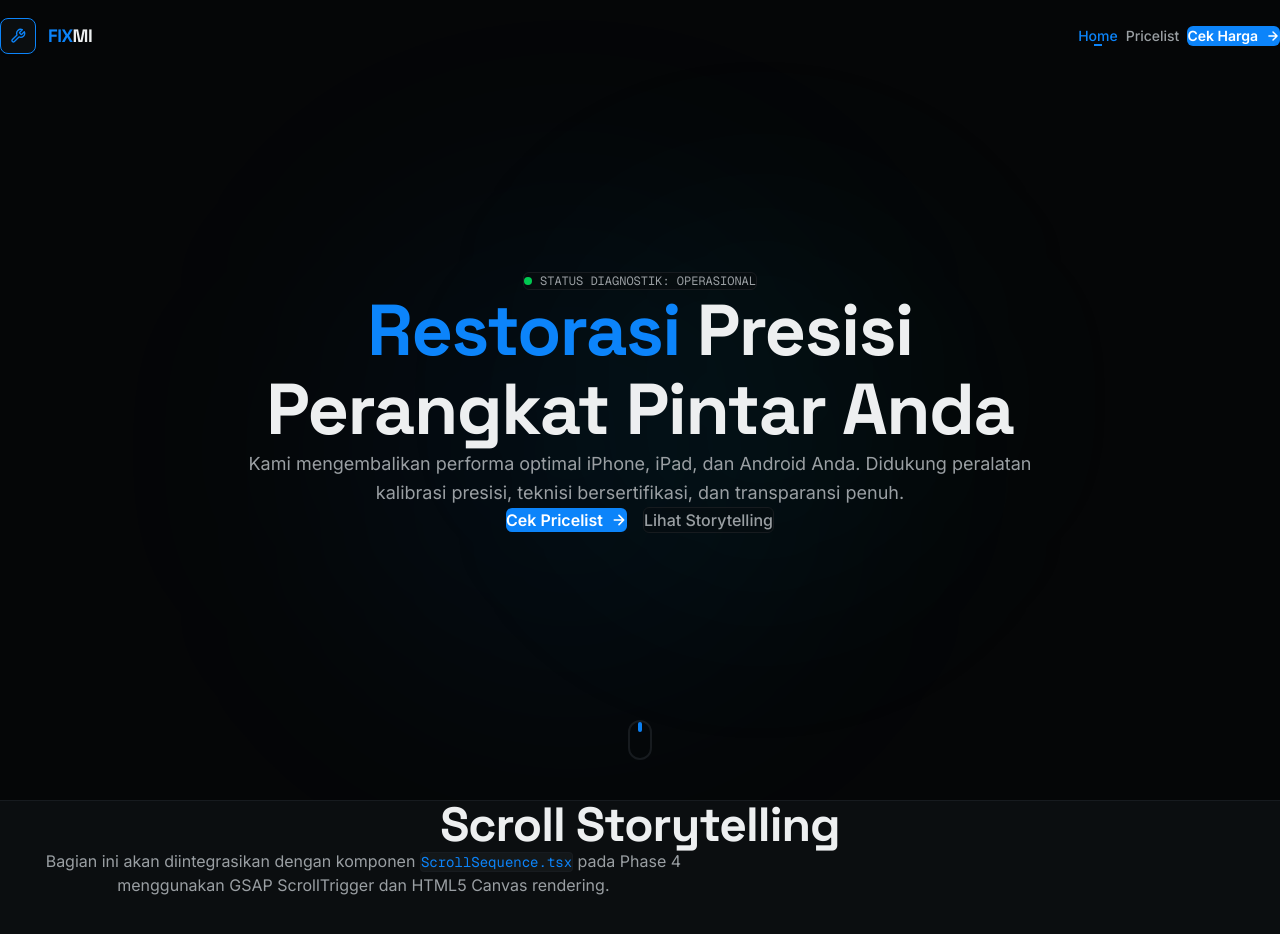
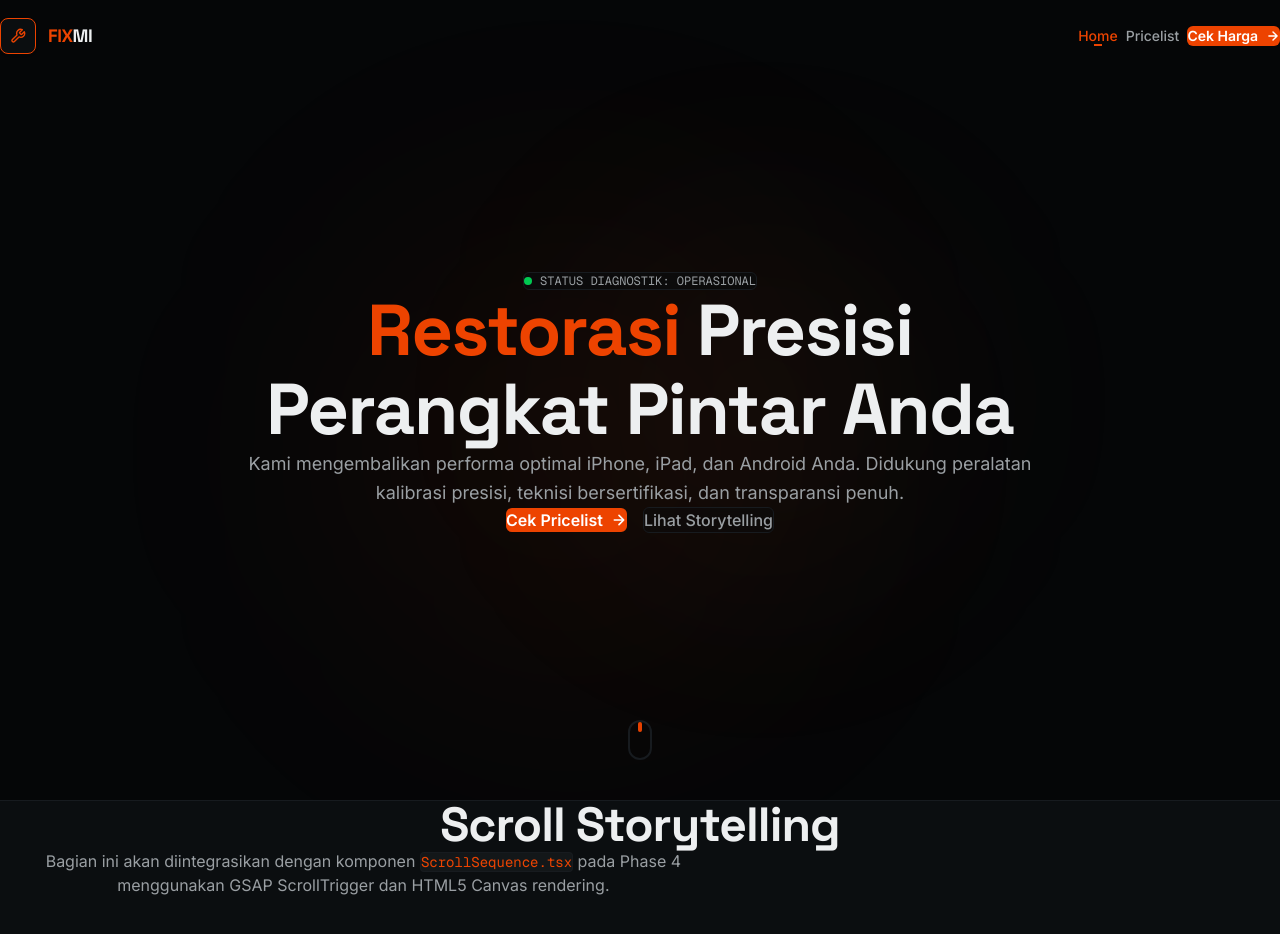
Before and after one commit to Avengeld7fold/next-js-fixmi, a Next.js app: page / in a window 1280 px wide. Shown: the top 934 px of the page. Built offline with nearby package versions, Linux system fonts and the light colour scheme.

Commit message:
Migrate theme variables to Diagnostics Orange (#f26a21) with cold slate background

```diff
--- a/app/globals.css
+++ b/app/globals.css
@@ -7,11 +7,11 @@
 
 :root {
   /* Brand Colors (OKLCH) */
-  --fixmi-primary: oklch(62% 0.20 255);        /* Clinical Cobalt Blue */
-  --fixmi-primary-light: oklch(70% 0.17 255);  /* Hover State Blue */
-  --fixmi-primary-dark: oklch(50% 0.22 255);   /* Dark diagnostics blue */
-  --fixmi-accent: oklch(74% 0.16 195);         /* Cyan laser alignment line */
-  --fixmi-accent-light: oklch(82% 0.12 195);
+  --fixmi-primary: oklch(62.7% 0.22 41);       /* Clinical Diagnostic Orange (#f26a21) */
+  --fixmi-primary-light: oklch(68% 0.23 41);   /* Hover State Orange (#ff7f39) */
+  --fixmi-primary-dark: oklch(55% 0.21 41);    /* Compressed active orange (#cf550d) */
+  --fixmi-accent: oklch(70% 0.14 55);          /* Copper wire accent tone */
+  --fixmi-accent-light: oklch(78% 0.10 55);
 
   /* Neutral Palette - Slate Metallic Tone */
   --fixmi-bg-primary: oklch(12% 0.005 240);    /* Pure Slate Charcoal */
```
Also changed, not shown: 2 other files (tests, documents, lock files or other folders).
